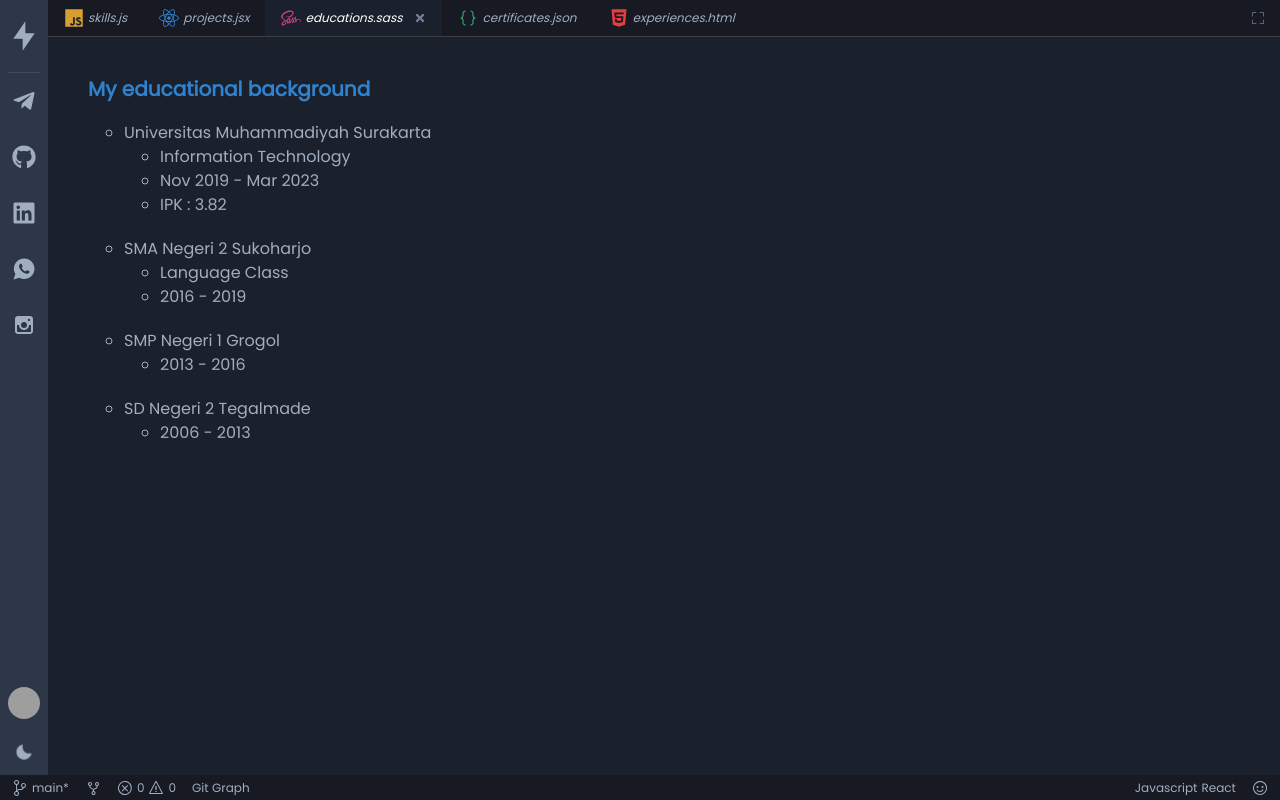
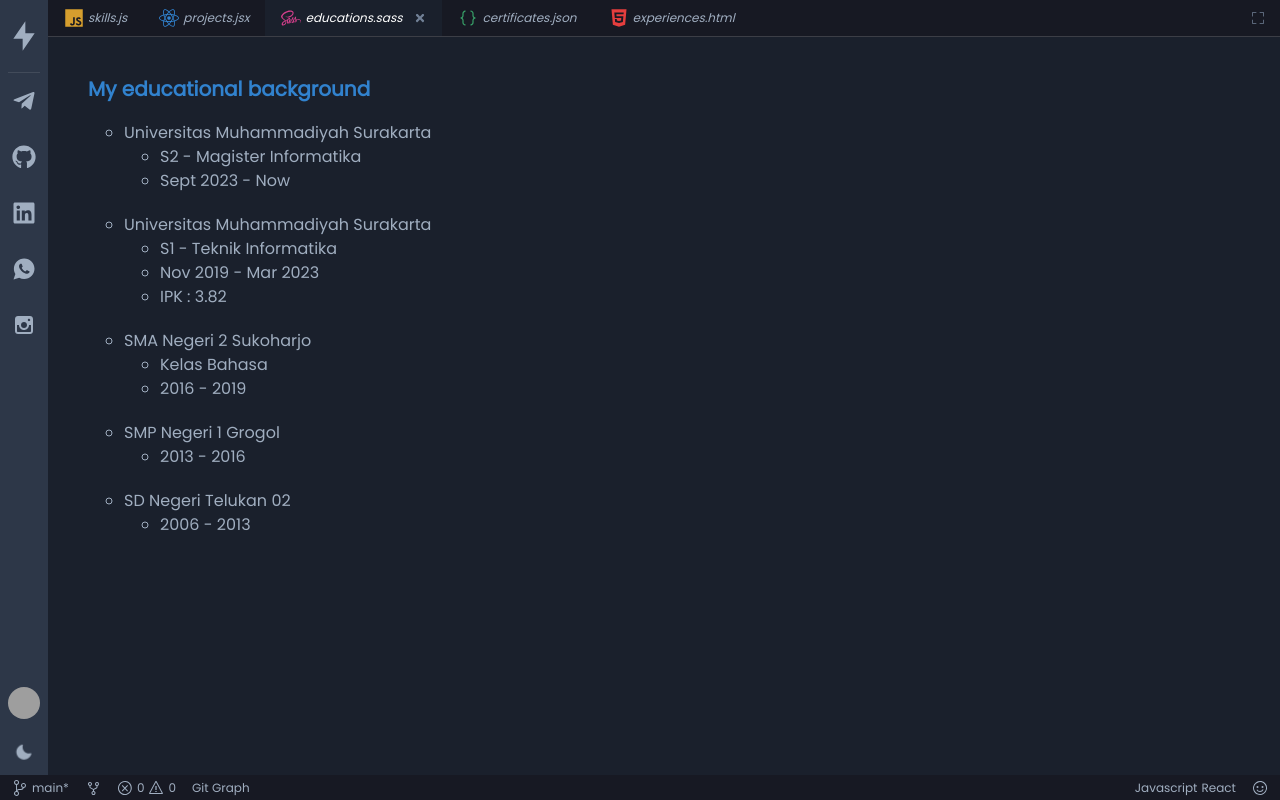
Before and after one commit to nabilaba/nabilaba.github.io, a React (Vite) app: page /educations in a window 1280 px wide. Built offline with nearby package versions, Linux system fonts and the light colour scheme; grey boxes are pictures that could not be loaded.

Commit message:
Salah sekolah :v

```diff
--- a/src/pages/Educations/index.jsx
+++ b/src/pages/Educations/index.jsx
@@ -18,7 +18,16 @@ const Educations = () => (
       <PagesItem>
         <ListItem>Universitas Muhammadiyah Surakarta</ListItem>
         <PagesItem>
-          <ListItem>Information Technology</ListItem>
+          <ListItem>S2 - Magister Informatika</ListItem>
+          <ListItem>Sept 2023 - Now</ListItem>
+        </PagesItem>
+      </PagesItem>
+    </Box>
+    <Box color={useColorModeValue("gray.600", "gray.400")}>
+      <PagesItem>
+        <ListItem>Universitas Muhammadiyah Surakarta</ListItem>
+        <PagesItem>
+          <ListItem>S1 - Teknik Informatika</ListItem>
           <ListItem>Nov 2019 - Mar 2023</ListItem>
           <ListItem>IPK : 3.82</ListItem>
         </PagesItem>
@@ -28,7 +37,7 @@ const Educations = () => (
       <PagesItem>
         <ListItem>SMA Negeri 2 Sukoharjo</ListItem>
         <PagesItem>
-          <ListItem>Language Class</ListItem>
+          <ListItem>Kelas Bahasa</ListItem>
           <ListItem>2016 - 2019</ListItem>
         </PagesItem>
       </PagesItem>
@@ -43,7 +52,7 @@ const Educations = () => (
     </Box>
     <Box color={useColorModeValue("gray.600", "gray.400")}>
       <PagesItem>
-        <ListItem>SD Negeri 2 Tegalmade</ListItem>
+        <ListItem>SD Negeri Telukan 02</ListItem>
         <PagesItem>
           <ListItem>2006 - 2013</ListItem>
         </PagesItem>
```
